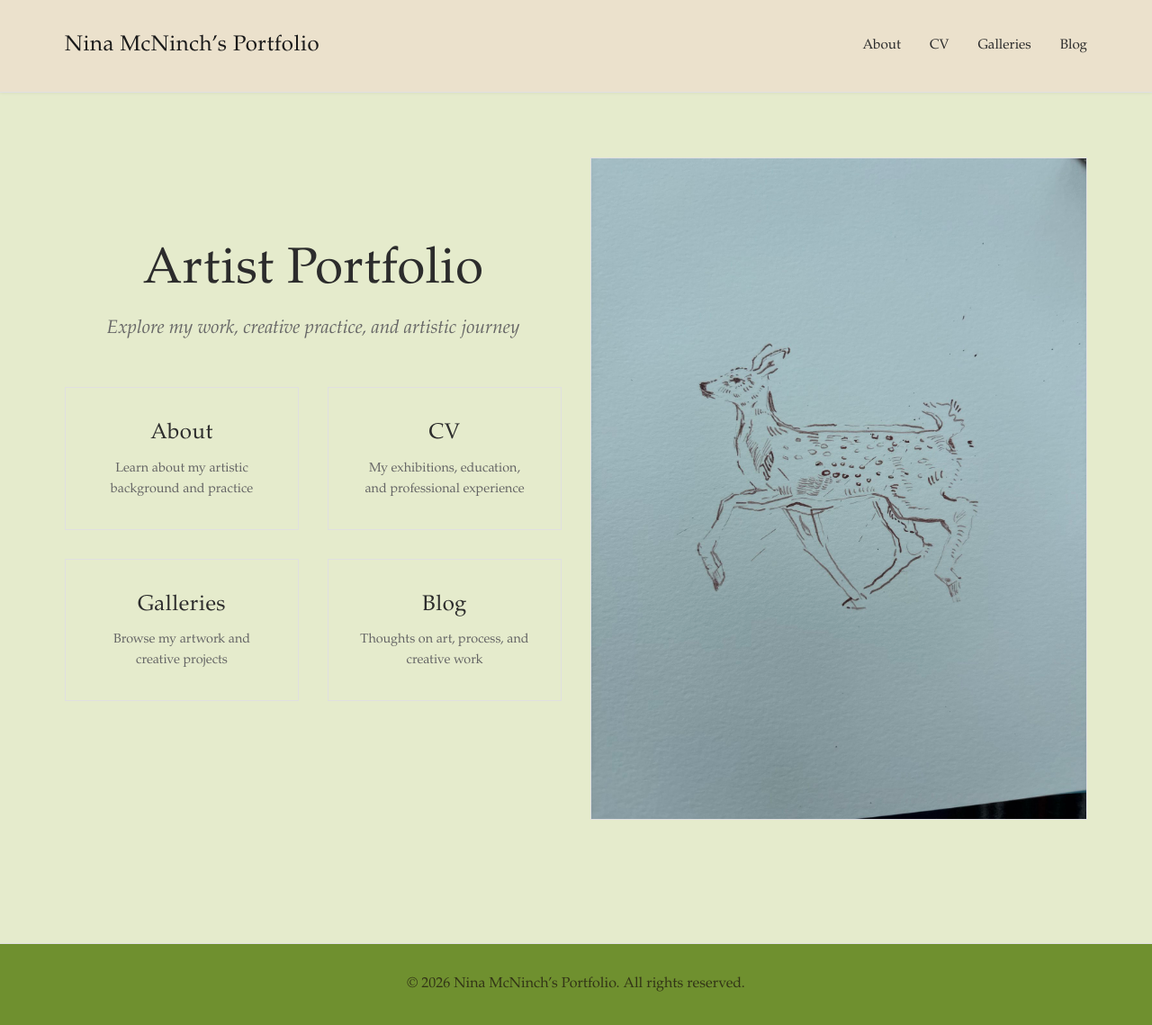
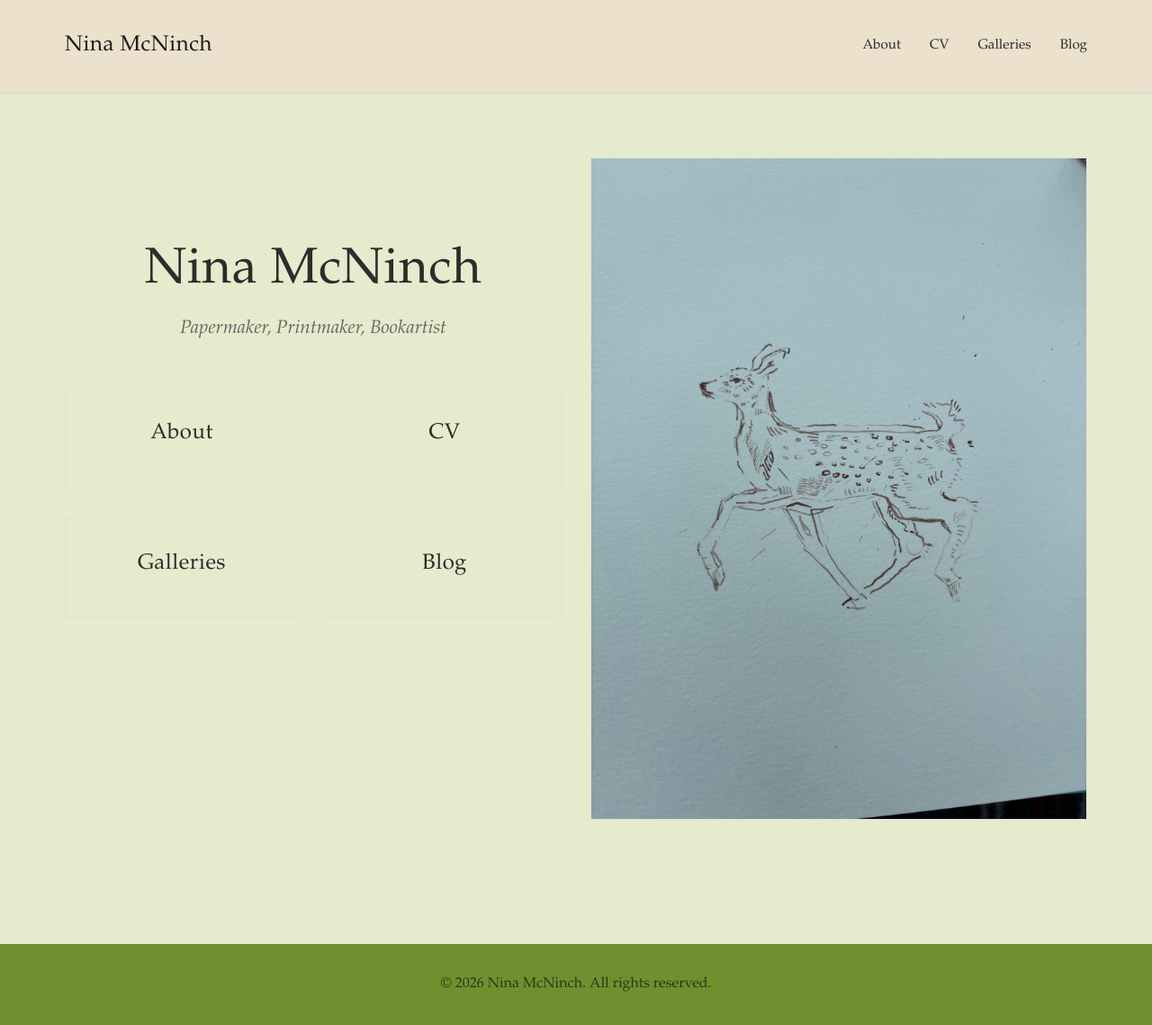
Before and after one commit to ninaisabee/artweb, a Jekyll site: the page built from index.md, in a window 1280 px wide and 1139 px high. Shown: the whole window at 90% size. Built offline with Jekyll 4.4.1, drawn with Linux system fonts in a browser that asks for light colours.

Commit message:
Title Page

```diff
--- a/_config.yml
+++ b/_config.yml
@@ -1,5 +1,5 @@
 # Jekyll configuration
-title: Nina McNinch’s Portfolio
+title: Nina McNinch
 description: A portfolio site showcasing artwork and creative practice
 url: ""
 baseurl: "/artweb"
--- a/index.md
+++ b/index.md
@@ -5,25 +5,25 @@ permalink: /
 ---
 
 <div class="landing">
-    <h1>Artist Portfolio</h1>
-    <p class="subtitle">Explore my work, creative practice, and artistic journey</p>
+    <h1>Nina McNinch</h1>
+    <p class="subtitle">Papermaker, Printmaker, Bookartist</p>
 
     <div class="nav-grid">
         <a href="{{ '/about' | relative_url }}" class="nav-card">
             <h2>About</h2>
-            <p>Learn about my artistic background and practice</p>
+
         </a>
         <a href="{{ '/cv' | relative_url }}" class="nav-card">
             <h2>CV</h2>
-            <p>My exhibitions, education, and professional experience</p>
+
         </a>
         <a href="{{ '/galleries' | relative_url }}" class="nav-card">
             <h2>Galleries</h2>
-            <p>Browse my artwork and creative projects</p>
+
         </a>
         <a href="{{ '/blog' | relative_url }}" class="nav-card">
             <h2>Blog</h2>
-            <p>Thoughts on art, process, and creative work</p>
+
         </a>
     </div>
 </div>
```
